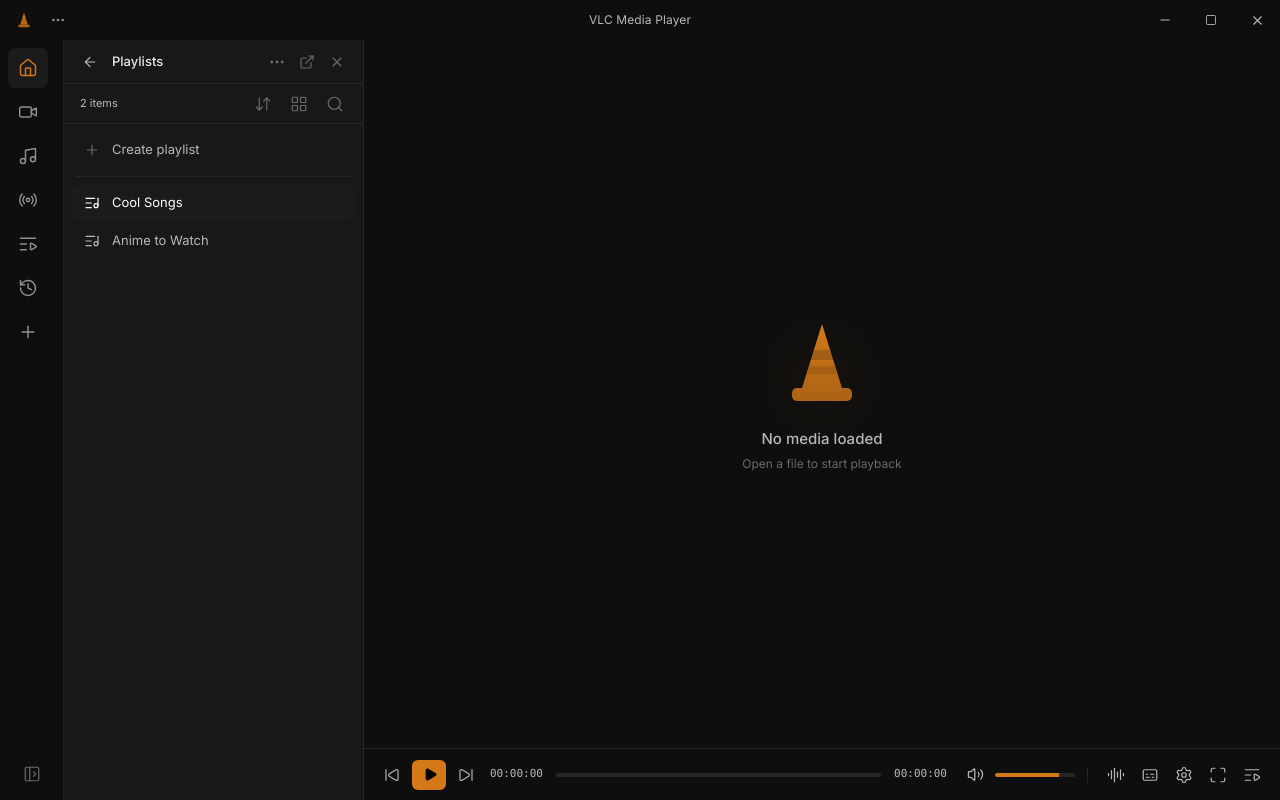
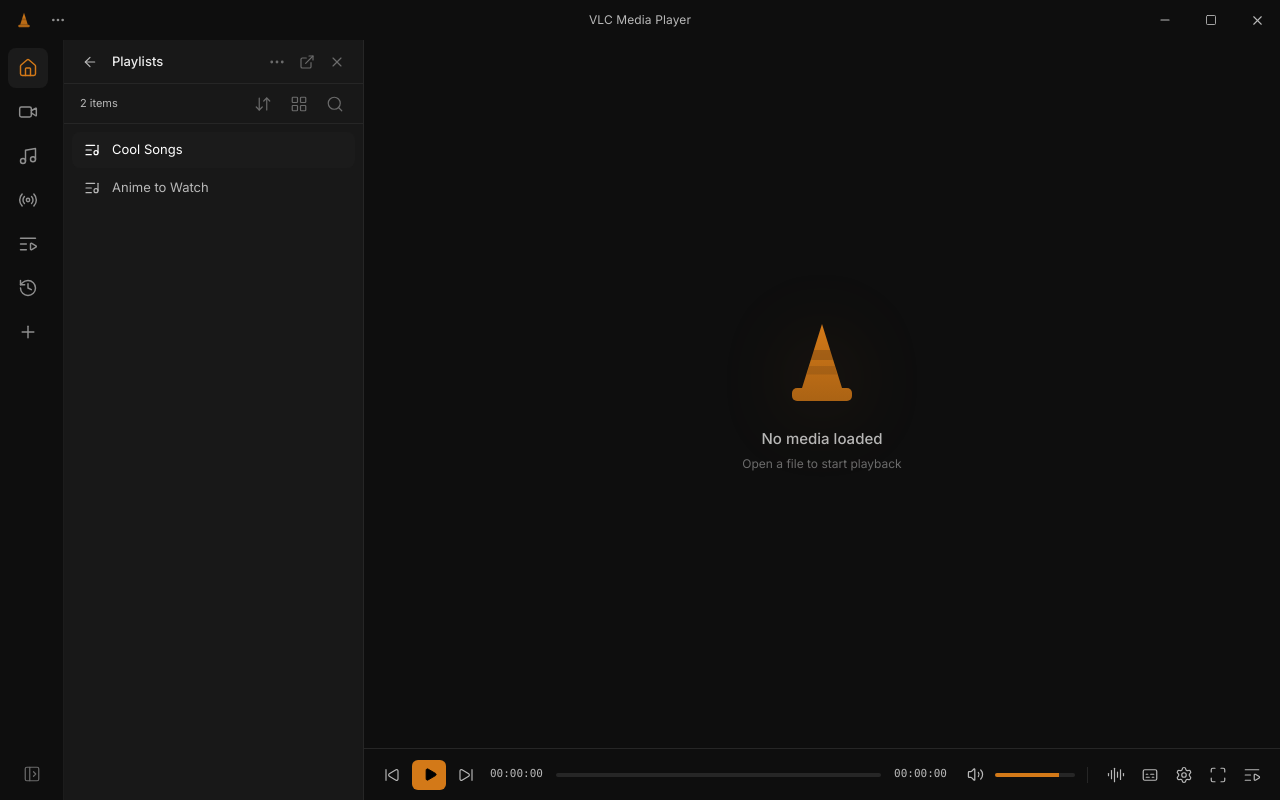
Before and after one commit to quabynahdavis/vlc-svelte, a Svelte app: page / in a window 1280 px wide. Built offline with nearby package versions, Linux system fonts and the light colour scheme.

Commit message:
fix(ui): remove create playlist from homepage sidebar

```diff
--- a/src/components/PlaylistPanel.svelte
+++ b/src/components/PlaylistPanel.svelte
@@ -7,10 +7,9 @@
     ExternalLink,
     LayoutGrid,
     ListMusic,
-    Plus,
     Search,
-  X,
-} from 'lucide-svelte';
+    X,
+  } from 'lucide-svelte';
 
   type Playlist = {
     id: string;
@@ -105,16 +104,6 @@
   </div>
 
   <div class="min-h-0 flex-1 overflow-y-auto px-2 py-2">
-    <button
-      type="button"
-      class="flex h-9 w-full items-center gap-3 rounded-control px-3 text-left text-[13px] text-vlc-secondary transition-colors hover:bg-vlc-card hover:text-white"
-    >
-      <Plus size={16} strokeWidth={1.75} class="shrink-0 text-vlc-muted" />
-      <span class="truncate">Create playlist</span>
-    </button>
-
-    <div class="mx-1 my-2 h-px bg-vlc-border" aria-hidden="true"></div>
-
     <div class="space-y-0.5">
       {#each playlists as playlist (playlist.id)}
         <button
```
